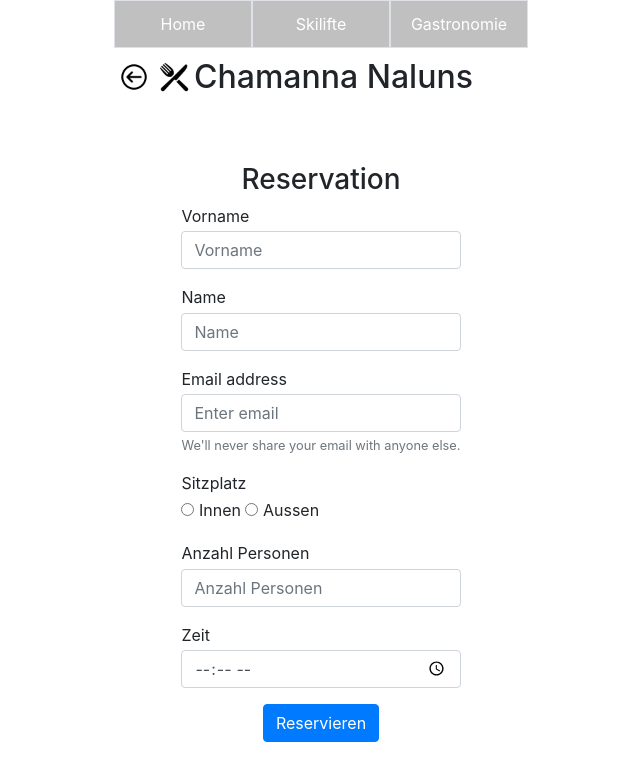
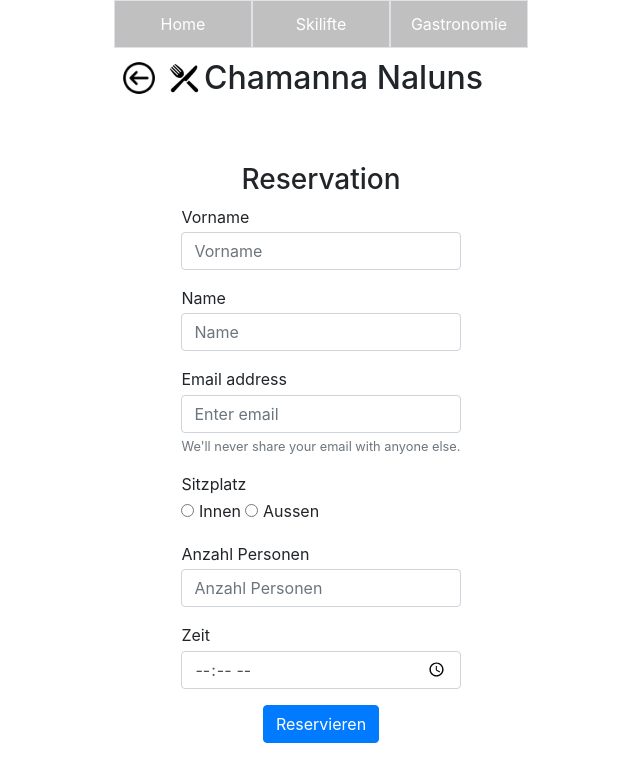
Before and after one commit to pekalmat/skilift, a plain HTML site: page web/pages/reservation.html in a window 1280 px wide. Shown: the whole page, without its empty margins (319-959 px from the left). Drawn offline with nearby package versions, Linux system fonts and the light colour scheme.

Commit message:
back button

```diff
--- /dev/null
+++ b/web/js/history-back.js
@@ -0,0 +1,3 @@
+function goBack() {
+  window.history.back();
+}
--- a/web/pages/reservation.html
+++ b/web/pages/reservation.html
@@ -35,7 +35,7 @@
         <div class="d-flex flex-column bg-white contentWrapper">
 
             <div class="d-flex w-100 align-items-center my-2">
-                <a href="gastronomyDetail.html.html"><img class="pictogramM mx-1" src="../img/arrow.png"></a>
+                <button onclick="goBack()" class="back-button"></button>
                 <img class="pictogramM mx-1" src="../img/restaurant.png">
                 <h1>Chamanna Naluns</h1>
             </div>
@@ -87,6 +87,9 @@
     <script src="https://cdn.jsdelivr.net/npm/popper.js@1.16.0/dist/umd/popper.min.js" integrity="sha384-Q6E9RHvbIyZFJoft+2mJbHaEWldlvI9IOYy5n3zV9zzTtmI3UksdQRVvoxMfooAo" crossorigin="anonymous"></script>
     <script src="https://stackpath.bootstrapcdn.com/bootstrap/4.4.1/js/bootstrap.min.js" integrity="sha384-wfSDF2E50Y2D1uUdj0O3uMBJnjuUD4Ih7YwaYd1iqfktj0Uod8GCExl3Og8ifwB6"crossorigin="anonymous"></script>
 
+    <!-- Go back in history -->
+    <script src="../js/history-back.js"></script>
+
     <script>
         function submitReservation() {
           alert("Danke für ihre Reservation!");
--- a/web/styles/style.css
+++ b/web/styles/style.css
@@ -55,6 +55,17 @@ h1 {
     background-color: yellow;
     height: 1rem;
     margin-bottom: 0.5rem;
+}
+
+.back-button {
+    height: 40px;
+    width: 40px;
+    background-image: url(../img/arrow.png);
+    background-size: 100% 100%;
+    background-color: white;
+    border: 0;
+    margin-left: 5px;
+    margin-right: 5px;
 }
 
 .widthLimiter {
```
Also changed, not shown: web/pages/gastronomyDetail.html (+4 -1 lines), web/pages/skiliftsDetail.html (+4 -1 lines).
